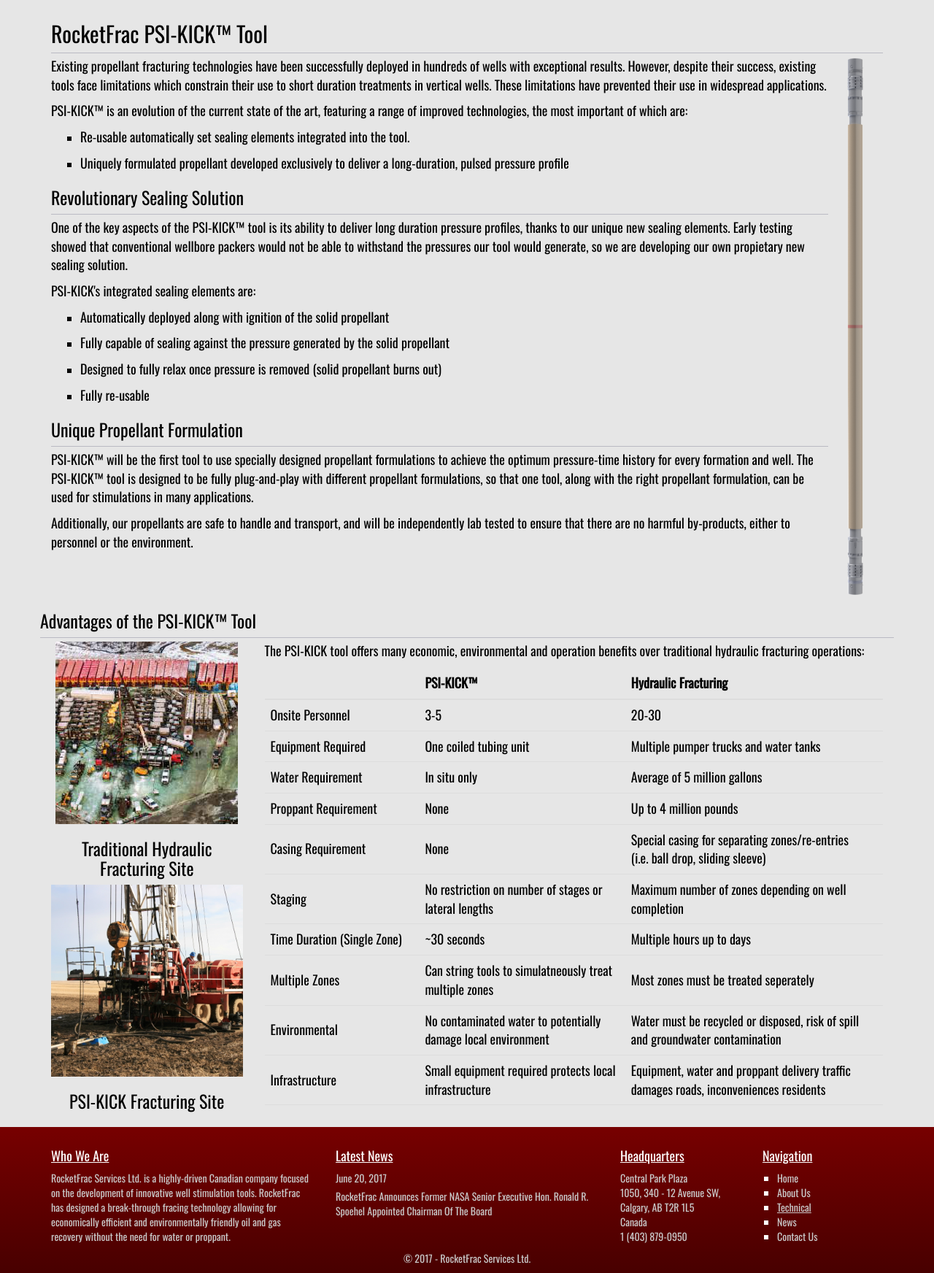
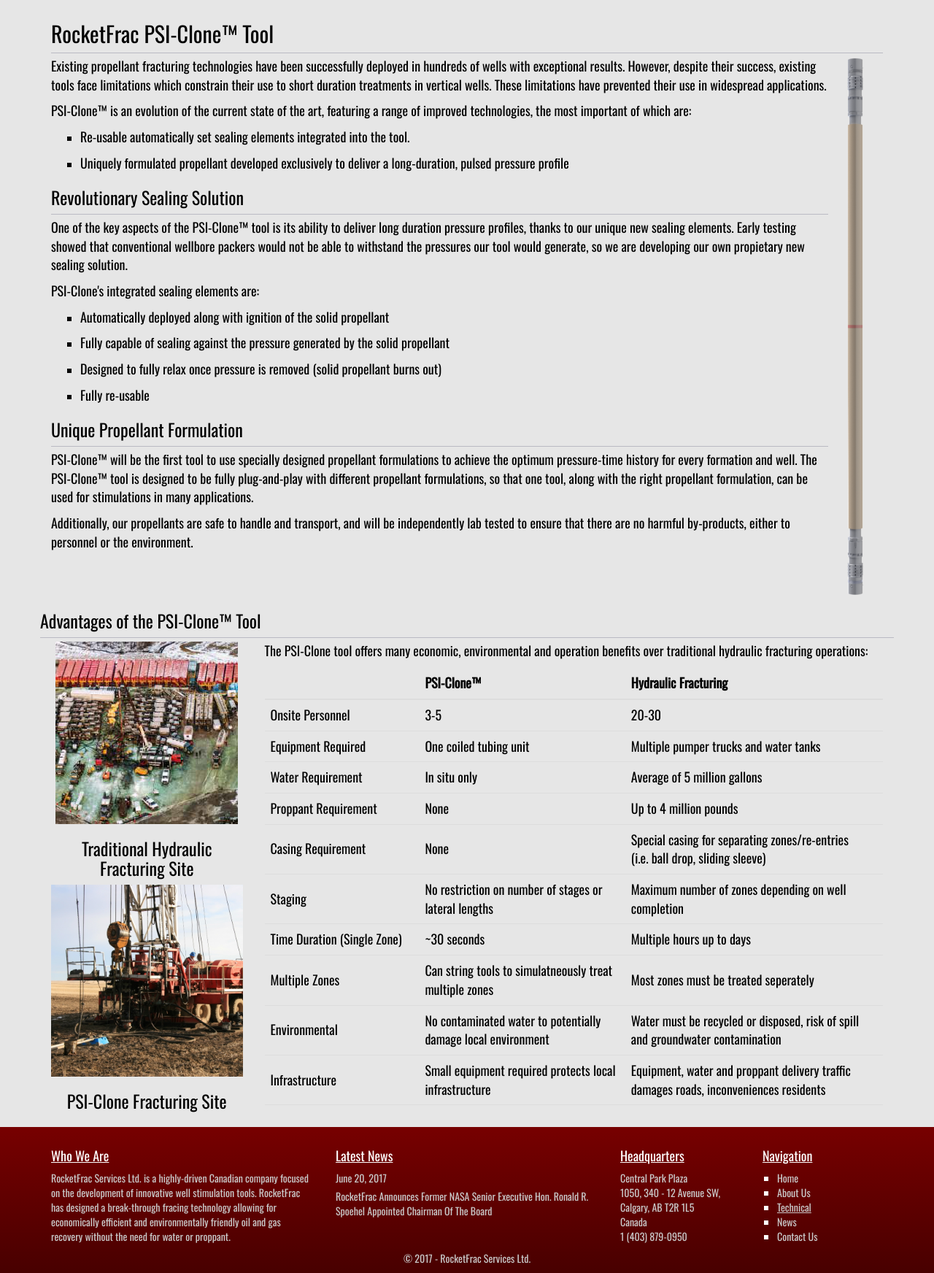
Before and after one commit to AdvanceRatio/RocketFracWeb, a PHP site: page /technical/psikick in a window 1280 px wide. Shown: the part 81-1825 px from the top of the page at 73% size. Run offline with PHP 8.4, Linux system fonts and the light colour scheme.

Commit message:
PSI-KICK -> PSI-Clone

```diff
--- a/index.php
+++ b/index.php
@@ -58,7 +58,7 @@
 	          <ul class="dropdown-menu">
 	            <li><a href="/technical">Overview</a></li>
 	            <li><a href="/technical/propellantfracturing">Propellant Fracturing</a></li>
-	            <li><a href="/technical/psikick">RocketFrac PSI-KICK&trade;</a></li>
+	            <li><a href="/technical/psikick">RocketFrac PSI-Clone&trade;</a></li>
 	          </ul>
 	        </li>
 					<li>
--- a/technical/propellantfracturing.php
+++ b/technical/propellantfracturing.php
@@ -115,7 +115,7 @@
                     <tr>
                       <th> </th>
                       <th>Current Propellant</th>
-                      <th>PSI-KICK&trade;</th>
+                      <th>PSI-Clone&trade;</th>
                       <th>Hydraulic</th>
                     </tr>
                   </thead>
@@ -180,7 +180,7 @@
               <sup>&dagger;</sup>Damage to surface casing or other completions issues (i.e. blown out heel)
               typically prevents fracturing as critical casing sections can no longer contain the pressure
               necessary to fracture the formation. By isolating pressure application to only the target
-              zone, PSI-KICK&trade; can be used in previously un-treatable wells.
+              zone, PSI-Clone&trade; can be used in previously un-treatable wells.
             </p>
           </div>
         </div>
--- a/technical/psikick.php
+++ b/technical/psikick.php
@@ -22,12 +22,12 @@
 
     <div class="container-fluid">
         <div class="container text-background">
-          <h2>RocketFrac PSI-KICK&trade; Tool</h2>
+          <h2>RocketFrac PSI-Clone&trade; Tool</h2>
           <hr>
           <div class="row">
             <div class="col-md-12">
               <div class="pull-right">
-                  <img class="img-responsive center-block" src="/resources/PSI-KICK_RENDER.png" alt="Render of the PSI-KICK tool">
+                  <img class="img-responsive center-block" src="/resources/PSI-Clone_RENDER.png" alt="Render of the PSI-Clone tool">
               </div>
               <div class="float-right">
                 <p>Existing propellant fracturing
@@ -36,7 +36,7 @@
                   However, despite their success, existing tools face limitations which constrain
                   their use to short duration treatments in vertical wells. These limitations have prevented
                   their use in widespread applications.</p>
-                <p>PSI-KICK&trade; is an evolution of the current state of the art, featuring a range of improved technologies, the most important of which are:</p>
+                <p>PSI-Clone&trade; is an evolution of the current state of the art, featuring a range of improved technologies, the most important of which are:</p>
                 <ul>
                     <li>
                         <p>Re-usable automatically set sealing elements integrated into the tool.</p>
@@ -47,10 +47,10 @@
                 </ul>
                 <h3>Revolutionary Sealing Solution</h3>
                 <hr>
-                <p>One of the key aspects of the PSI-KICK&trade; tool is its ability to deliver long duration pressure profiles, thanks to our unique new sealing elements. Early testing showed that
+                <p>One of the key aspects of the PSI-Clone&trade; tool is its ability to deliver long duration pressure profiles, thanks to our unique new sealing elements. Early testing showed that
                     conventional wellbore packers would not be able to withstand the pressures our tool would generate, so we are developing our own propietary new sealing solution.</p>
-                <!--<img class="img-responsive" src="resources/PACKER-render.png" alt="Render of the PSI-KICK&trade; Packer">-->
-                <p>PSI-KICK's integrated sealing elements are:</p>
+                <!--<img class="img-responsive" src="resources/PACKER-render.png" alt="Render of the PSI-Clone&trade; Packer">-->
+                <p>PSI-Clone's integrated sealing elements are:</p>
                 <ul>
                     <li>
                         <p>Automatically deployed along with ignition of the solid propellant</p>
@@ -67,23 +67,23 @@
                 </ul>
                 <h3>Unique Propellant Formulation</h3>
                 <hr>
-                <p>PSI-KICK&trade; will be the first tool to use specially designed propellant formulations to achieve the optimum pressure-time history for every formation and well. The PSI-KICK&trade; tool is designed to be fully plug-and-play with different propellant formulations, so that one tool, along with the right propellant
+                <p>PSI-Clone&trade; will be the first tool to use specially designed propellant formulations to achieve the optimum pressure-time history for every formation and well. The PSI-Clone&trade; tool is designed to be fully plug-and-play with different propellant formulations, so that one tool, along with the right propellant
                     formulation, can be used for stimulations in many applications.</p>
                 <p>Additionally, our propellants are safe to handle and transport, and will be independently lab tested to ensure that there are no harmful by-products, either to personnel or the environment.</p>
             </div>
           </div>
         </div>
         <div class="row">
-          <h3>Advantages of the PSI-KICK&trade; Tool</h3>
+          <h3>Advantages of the PSI-Clone&trade; Tool</h3>
           <hr>
             <div class="col-md-3">
               <img class="img-responsive center-block" src="/resources/traditional-site.png" alt="Traditional Hydraulic Fracturing Site">
               <h3 class="text-center">Traditional Hydraulic Fracturing Site</h3>
               <img class="img-responsive center-block" src="/resources/RFS-site.png" alt="RocketFrac Fracturing Site">
-              <h3 class="text-center">PSI-KICK Fracturing Site</h3>
+              <h3 class="text-center">PSI-Clone Fracturing Site</h3>
             </div>
             <div class="col-md-9">
-              <p>The PSI-KICK tool offers many economic, environmental and operation benefits over traditional hydraulic fracturing operations:</p>
+              <p>The PSI-Clone tool offers many economic, environmental and operation benefits over traditional hydraulic fracturing operations:</p>
               <div class="table-responsive">
                 <table class="table">
                   <colgroup>
@@ -94,7 +94,7 @@
                   <thead>
                         <tr>
                           <th> </th>
-                          <th>PSI-KICK&trade;</th>
+                          <th>PSI-Clone&trade;</th>
                           <th>Hydraulic Fracturing</th>
                         </tr>
                       </thead>
```
Also changed, not shown: technical/index.php (+4 -4 lines), whyRFS.php (+4 -4 lines), resources/PSI-Clone_render.png (renamed from resources/PSI-KICK_render.png).
